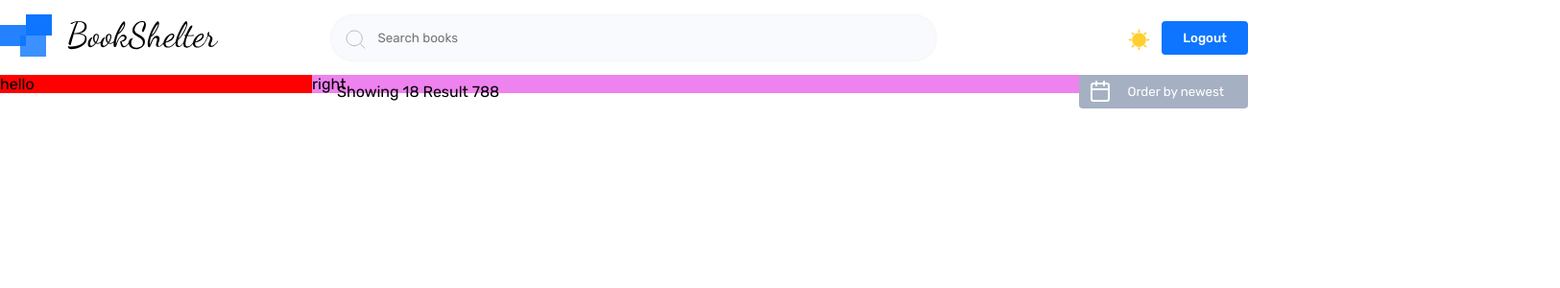
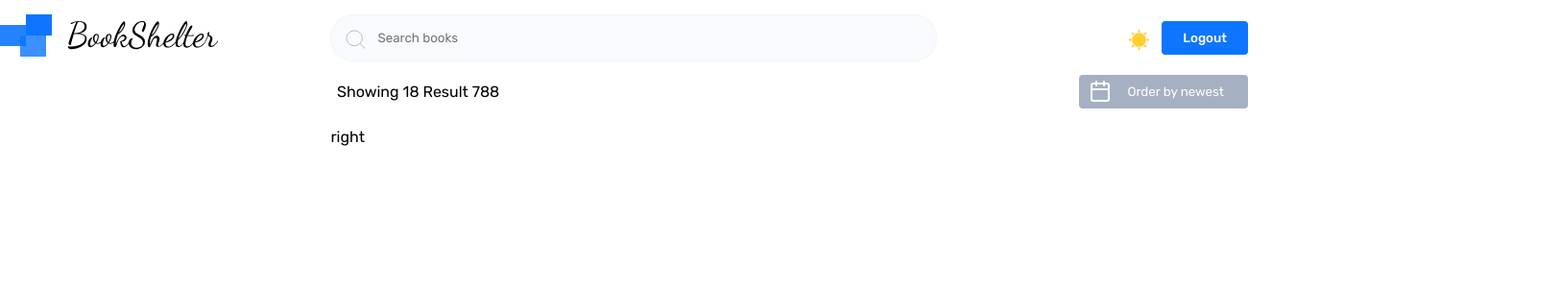
Before and after one commit to Chamomile2023/Book, a React (Vite) app: page / in a window 1280 px wide. Shown: the top 300 px of the page at 96% size, 1625 px wide, since content can reach past the window. Built offline with nearby package versions, Linux system fonts and the light colour scheme; no server answers.

Commit message:
Middle part of the mainPage

```diff
--- a/src/components/Left/Left.jsx
+++ b/src/components/Left/Left.jsx
@@ -1,14 +1,12 @@
 import React from "react";
-import './Left.scss'
+import "./Left.scss";
 
 const Left = () => {
   return (
     <>
       <div className="left">
         <div className="container-fluid">
-                    <div className="left__hero">
-                        hello
-                    </div>
+          <div className="left__hero"></div>
         </div>
       </div>
     </>
--- a/src/components/Main/Main.scss
+++ b/src/components/Main/Main.scss
@@ -2,14 +2,21 @@
     width: 100%;
     &__hero{
         display: flex;
-
+        margin-top: 55px;
     }
     &__left{
         width: 25%;
-        background-color: red;
+        height: 79vh;
+        position: fixed;
     }
     &__right{
-        width: 75%;
-        background-color: violet;
+        width: 73.5%;
+        height: 79vh;
+        overflow: scroll;
+        overflow-x: hidden;
+        margin-left: auto;
     }
 }
+::-webkit-scrollbar{
+    width: 0;
+}
```
Lines whose indentation alone changed are shown as unchanged.
